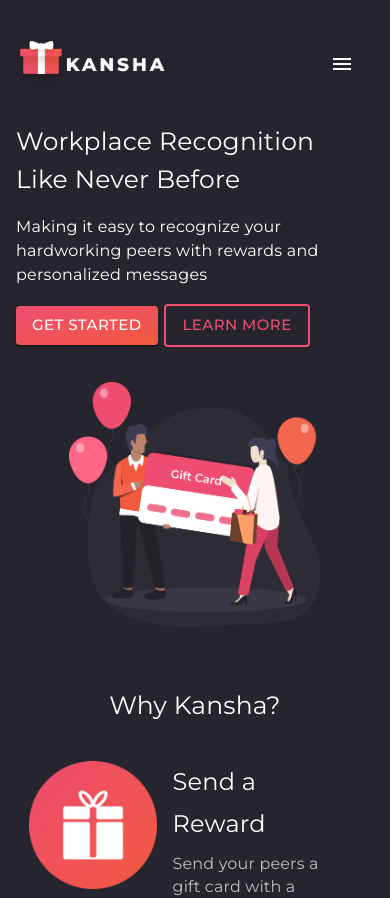
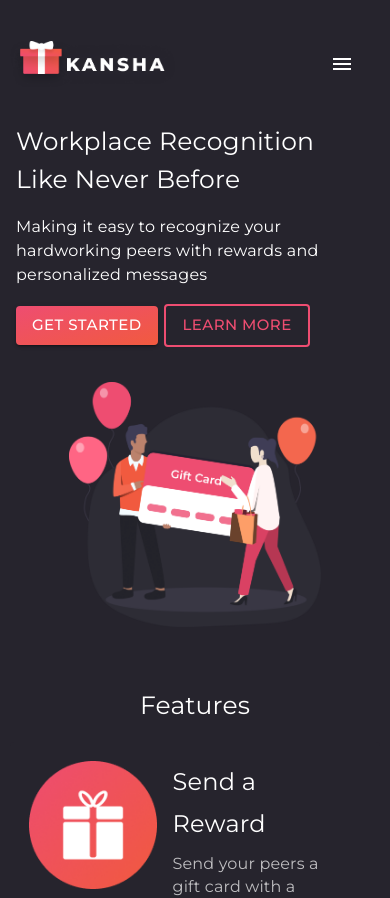
Before and after one commit to rleslie1015/kansha-fe, a React (Create React App) app in the folder react-app/: page / in a window 390 px wide. Shown: the top 898 px of the page. Built offline with nearby package versions, Linux system fonts and the light colour scheme; no server answers; what auth0-js would draw is missing.

Commit message:
all links to features and our team on landing page are now working in both desktop and mobile views

```diff
--- a/react-app/src/landing/Footer.js
+++ b/react-app/src/landing/Footer.js
@@ -114,8 +114,8 @@ export default function Footer() {
                 <h5 className={classes.order}>Lambda Labs Project</h5>
             </div>
             <div className={classes.nav}>
-                <Link className={classes.link} href = '#'>Our Team</Link>
-                <Link className={classes.link} href = '#'>Features</Link>
+                <Link className={classes.link} href = '#our_team'>Our Team</Link>
+                <Link className={classes.link} href = '#features'>Features</Link>
                 <Link className={classes.link} href = '#' onClick={auth.login}>Get Started</Link>
             </div>
         </div>
--- a/react-app/src/landing/Header.js
+++ b/react-app/src/landing/Header.js
@@ -263,7 +263,7 @@ export default function Header() {
             <Box className={classes.headingFont} fontFamily='montserrat'>Like Never Before</Box>
             <Box className={classes.desc} fontFamily='montserrat'>Making it easy to recognize your hardworking peers with rewards and personalized messages</Box>
             <Button variant='contained' className={classes.signButton} onClick={auth.login} fontFamily='montserrat'>Get Started</Button>
-            <Button onClick={()=>window.location.hash='learn-more'} variant='contained' className={classes.learnButton} fontFamily='montserrat'>Learn More</Button>
+            <Button onClick={()=>window.location.hash='features'} variant='contained' className={classes.learnButton} fontFamily='montserrat'>Learn More</Button>
           </div>
           <div style={styles.hero}>
             <img src={hero} alt='' className={classes.img} />
--- a/react-app/src/landing/Main.js
+++ b/react-app/src/landing/Main.js
@@ -94,7 +94,7 @@ export default function Main () {
     return (
         <>
         <Typography font='#26242D'>
-          <Box className={classes.box, classes.mobile} fontFamily='montserrat'  >Why Kansha?</Box>
+          <Box className={classes.box, classes.mobile} fontFamily='montserrat'  a id='features'>Features</Box>
         </Typography>
         <div className={classes.root}>
       <Paper className={classes.paper}>
--- a/react-app/src/landing/Nav.js
+++ b/react-app/src/landing/Nav.js
@@ -116,10 +116,10 @@ export default function Links() {
 			</div>
 			<NavMenu className={style.hideNav} />
 			<div className={classes.hideNav}>
-				<Link href="#" color="inherit" className={classes.link}>
+				<Link href="#features" color="inherit" className={classes.link}>
 					Learn More
 				</Link>
-				<Link href="#" color="inherit" className={classes.link}>
+				<Link href="#our_team" color="inherit" className={classes.link}>
 					Our Team
 				</Link>
 				<Link
--- a/react-app/src/landing/NavMenu.js
+++ b/react-app/src/landing/NavMenu.js
@@ -60,8 +60,8 @@ export default function NavMenu() {
 				keepMounted
 				open={Boolean(anchorEl)}
 				onClose={handleClose}>
-				<MenuItem onClick={handleClose}>About Us</MenuItem>
-				<MenuItem onClick={handleClose}>Features</MenuItem>
+				<MenuItem onClick= {()=>window.location.hash='features'}>Learn More</MenuItem>
+				<MenuItem onClick={()=>window.location.hash='our_team'}>Our Team</MenuItem>
 				<MenuItem onClick={auth.login}>Get Started</MenuItem>
 			</Menu>
 		</div>
--- a/react-app/src/landing/OurTeam.js
+++ b/react-app/src/landing/OurTeam.js
@@ -99,7 +99,7 @@ export default function OurTeam () {
 
     return (
         <Box className={classes.root}>
-            <Typography className={classes.ourTeam}>
+            <Typography className={classes.ourTeam} a id='our_team'>
                 <Box>Our Team!</Box>
             </Typography>
             <Paper className={classes.paper}>
```
